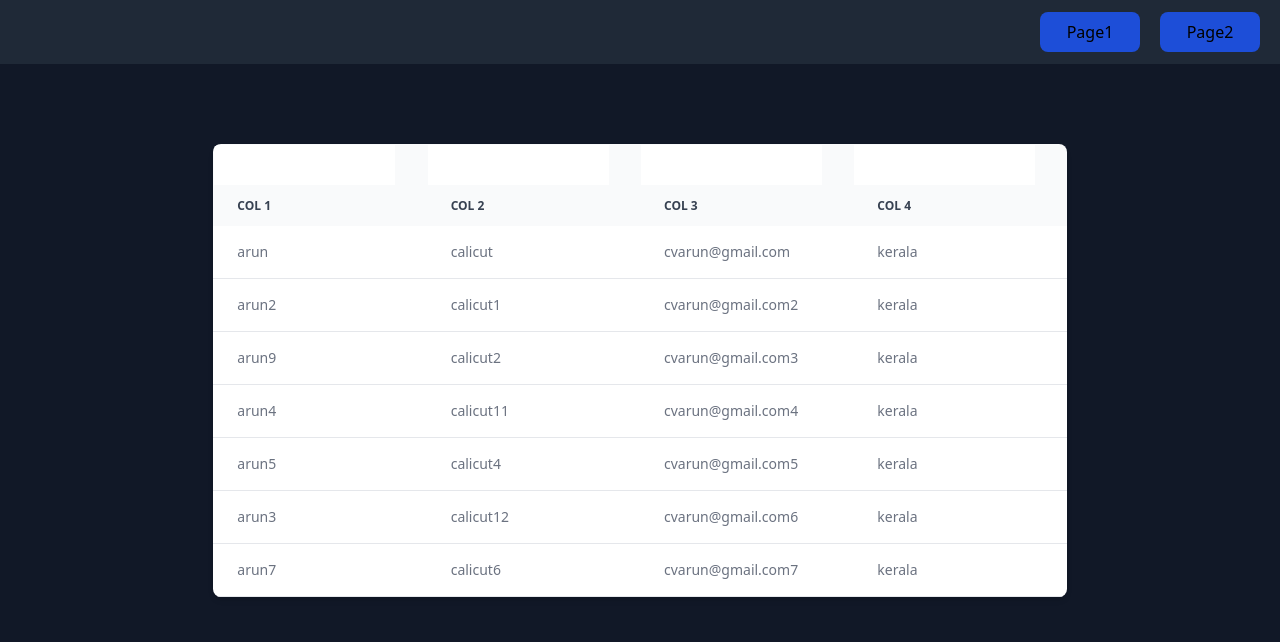
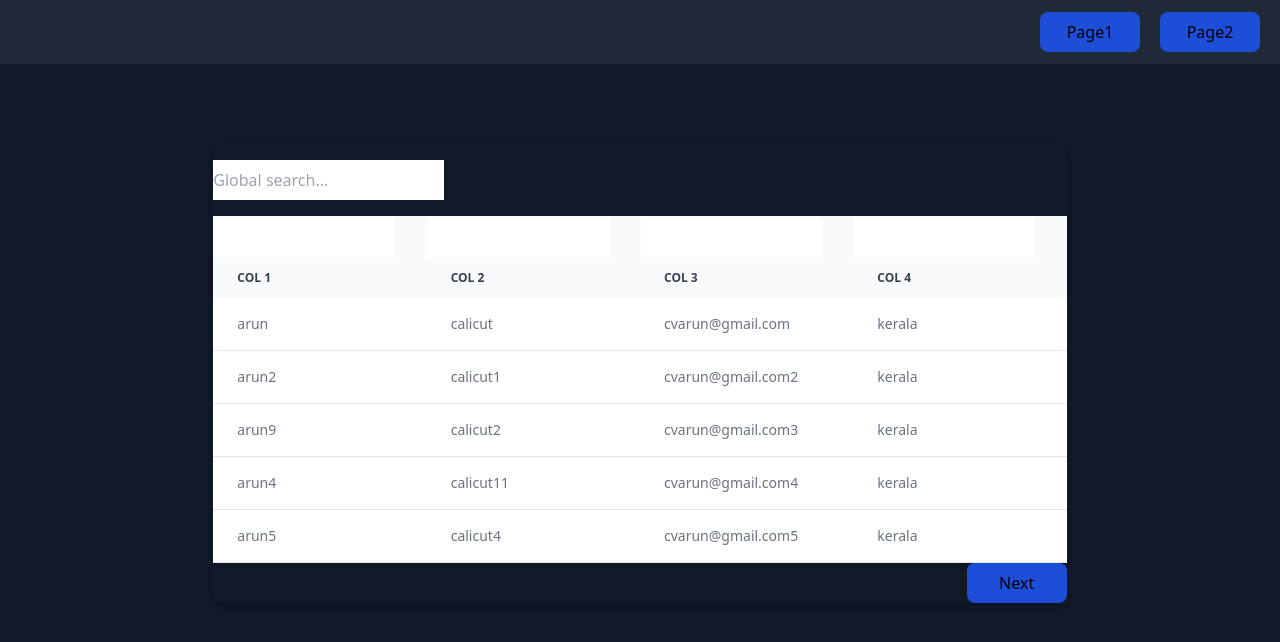
Before and after one commit to cv-arun/Reusable_data_table, a React (Create React App) app: page / in a window 1280 px wide. Shown: the top 642 px of the page. Built offline with nearby package versions, Linux system fonts and the light colour scheme.

Commit message:
pagination basic completed

```diff
--- a/src/component/table.js
+++ b/src/component/table.js
@@ -7,6 +7,11 @@ function Table({ row, screen2 }) {
     const [data, setData] = useState([]);
     const [filtered, setFiltered] = useState([]);
     const [sortColumn, setSortColumn] = useState(-1)
+    const [globalSerach, setGlobalSerach] = useState('');
+    const [start, setStart] = useState(0);
+    const [end, setEnd] = useState(5);
+
+
 
 
 
@@ -23,6 +28,20 @@ function Table({ row, screen2 }) {
         result.length ? setData(result) : setData(row)
         console.log(result, search)
     }, [search])
+    useEffect(() => {
+        let result = row?.filter((value) => (value[Object.keys(value)[0]]?.indexOf(globalSerach) > -1)
+            || (value[Object.keys(value)[1]]?.indexOf(globalSerach) > -1)
+            || (value[Object.keys(value)[2]]?.indexOf(globalSerach) > -1)
+            || (value[Object.keys(value)[3]]?.indexOf(globalSerach) > -1)
+            || (value[Object.keys(value)[4]]?.indexOf(globalSerach) > -1)
+            || (value[Object.keys(value)[5]]?.indexOf(globalSerach) > -1)
+        )
+
+
+        !globalSerach == '' ? setFiltered(result) : setFiltered(row)
+        !globalSerach == '' ? setData(result) : setData(row)
+        console.log(result, globalSerach)
+    }, [globalSerach])
 
 
 
@@ -56,10 +75,15 @@ function Table({ row, screen2 }) {
 
 
 
+
+
+
     return (
 
         <div className="overflow-x-auto relative shadow-md sm:rounded-lg mt-20 w-full md:w-2/3 mx-auto">
-            {screen2 && <span  onClick={refresh}><Button text={'Refresh'} /></span>}
+            {screen2 && <span onClick={refresh}><Button text={'Refresh'} /></span>}
+            {!screen2 && <input placeholder='Global search...' className='h-10 my-4' value={globalSerach} onChange={(e) => setGlobalSerach(e.target.value)} />}
+
             <table className="w-full text-sm text-left text-gray-500 dark:text-gray-400">
                 <thead className="text-xs text-gray-700 uppercase bg-gray-50 dark:bg-gray-700 dark:text-gray-400">
                     <tr>
@@ -109,12 +133,16 @@ function Table({ row, screen2 }) {
                     </tr>
                 </thead>
                 <tbody>
-                    {data?.map((value, i) => <tr className="bg-white border-b dark:bg-gray-800 dark:border-gray-700 hover:bg-gray-50 dark:hover:bg-gray-600">
+                    {data?.map((value, i) => i >= start && i < end ? <tr className="bg-white border-b dark:bg-gray-800 dark:border-gray-700 hover:bg-gray-50 dark:hover:bg-gray-600">
                         {Object.values(value)?.map((curr) => <td className="py-4 px-6">{curr}</td>)}
-                    </tr>)}
+                    </tr> : null)}
 
                 </tbody>
             </table>
+           {!screen2 && <div className='flex justify-between w-full'>
+               {start>0 ? <spaan  onClick={() => { setEnd(end - 5); setStart(start - 5) }}><Button text='Prev' /></spaan>:<span></span>}
+               {end<data.length ? <span onClick={() => { setEnd(end + 5); setStart(start + 5) }}> <Button text='Next' /></span>:<span></span>}
+            </div>}
         </div>
 
     )
```
